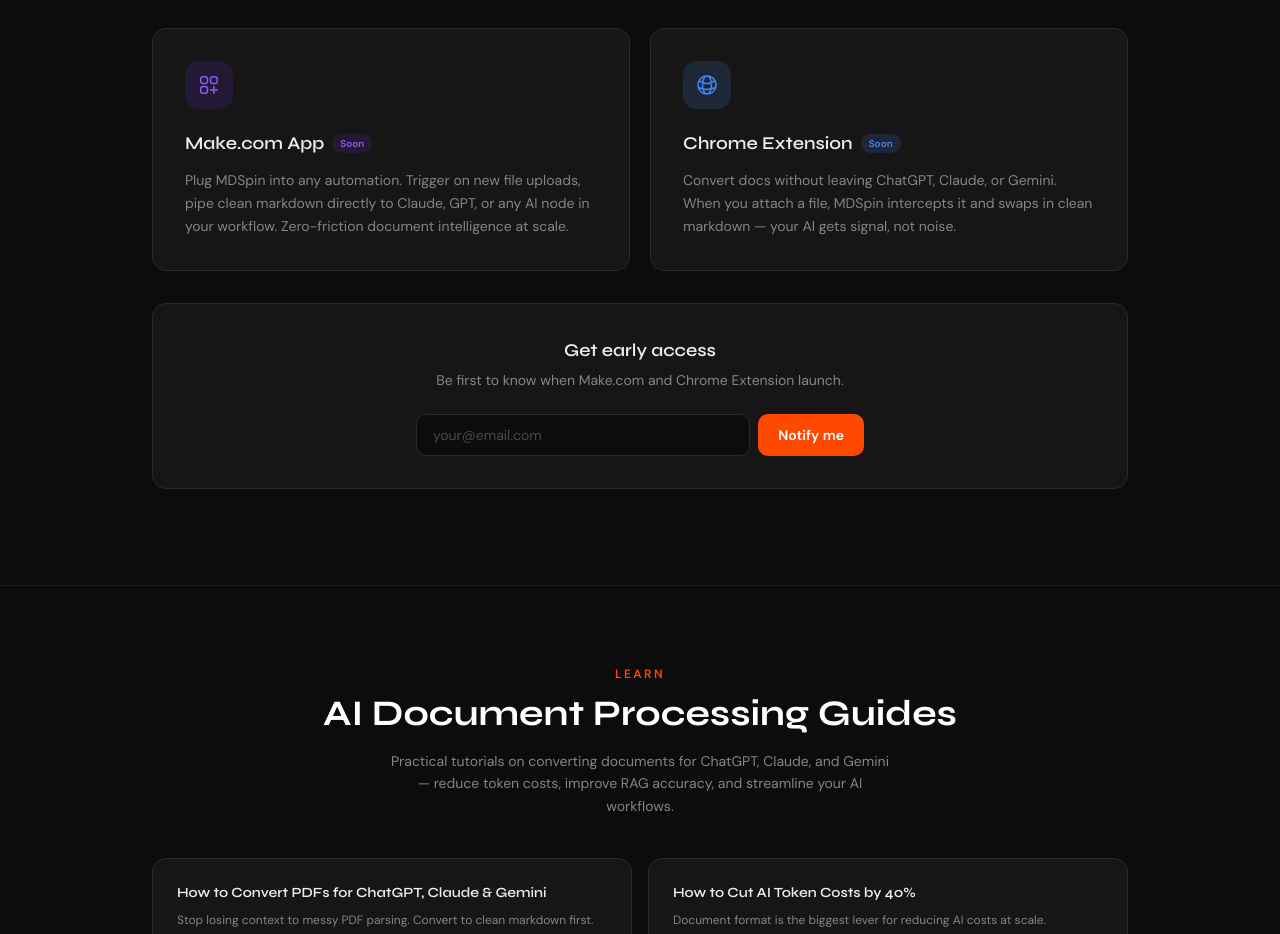
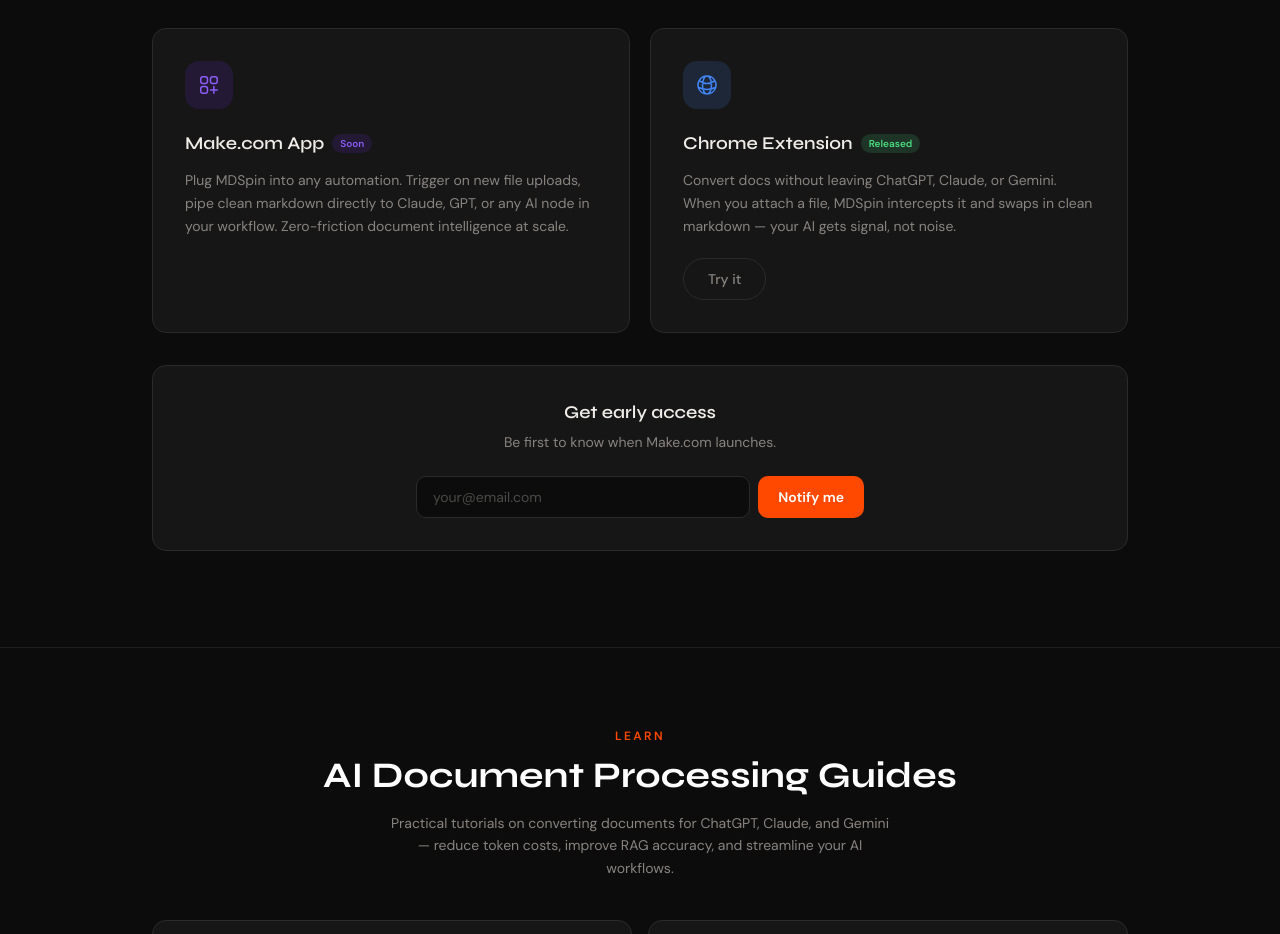
Before and after one commit to trenknerpeter/mdspin, a Next.js app: page / in a window 1280 px wide. Shown: the part 3080-4014 px from the top of the page. Built offline with nearby package versions, Linux system fonts and the light colour scheme; no server answers.

Commit message:
Launch Chrome Extension: update badge to Released, add Try it CTA, clean up waitlist copy
Co-Authored-By: Claude Sonnet 4.6 <noreply@anthropic.com>

```diff
--- a/app/page.tsx
+++ b/app/page.tsx
@@ -942,8 +942,8 @@ expansion in EMEA.
               </div>
               <div className="mb-3 flex items-center gap-2">
                 <h3 className="font-display text-lg font-semibold text-[#F0EDE8]">Chrome Extension</h3>
-                <span className="rounded-full bg-[#4285F4]/15 px-2 py-0.5 text-[10px] font-semibold text-[#4285F4]">
-                  Soon
+                <span className="rounded-full bg-[#4ADE80]/15 px-2 py-0.5 text-[10px] font-semibold text-[#4ADE80]">
+                  Released
                 </span>
               </div>
               <p className="text-sm leading-relaxed text-[#888480]">
@@ -951,6 +951,16 @@ expansion in EMEA.
                 file, MDSpin intercepts it and swaps in clean markdown — your AI gets signal,
                 not noise.
               </p>
+              <div className="mt-5">
+                <a
+                  href="https://chromewebstore.google.com/detail/mdspin-%E2%80%94-file-to-markdown/jmiinicnfjhndcmmiominecphddngjae?hl=en-GB&authuser=0"
+                  target="_blank"
+                  rel="noopener noreferrer"
+                  className="inline-flex items-center gap-2 rounded-full border border-[#2A2A2A] px-6 py-2.5 text-sm font-medium text-[#888480] transition-all hover:border-[#4A4A46] hover:text-[#F0EDE8]"
+                >
+                  Try it
+                </a>
+              </div>
             </div>
           </div>
 
@@ -966,7 +976,7 @@ expansion in EMEA.
                     You&apos;re on the list.
                   </p>
                   <p className="text-sm text-[#888480]">
-                    We&apos;ll reach out the moment Make.com and the Chrome Extension go live.
+                    We&apos;ll reach out the moment Make.com goes live.
                   </p>
                 </div>
               ) : (
@@ -975,7 +985,7 @@ expansion in EMEA.
                     Get early access
                   </p>
                   <p className="mt-1.5 text-sm text-[#888480]">
-                    Be first to know when Make.com and Chrome Extension launch.
+                    Be first to know when Make.com launches.
                   </p>
                   <form onSubmit={handleWaitlist} className="mt-6 flex gap-2">
                     <input
```
